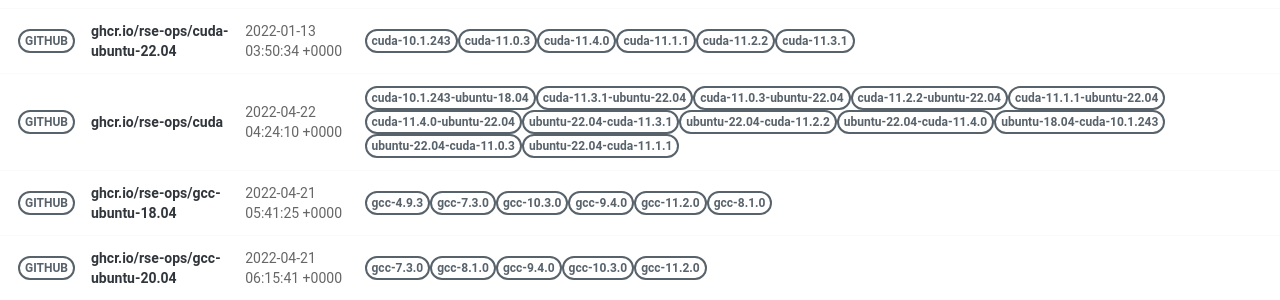
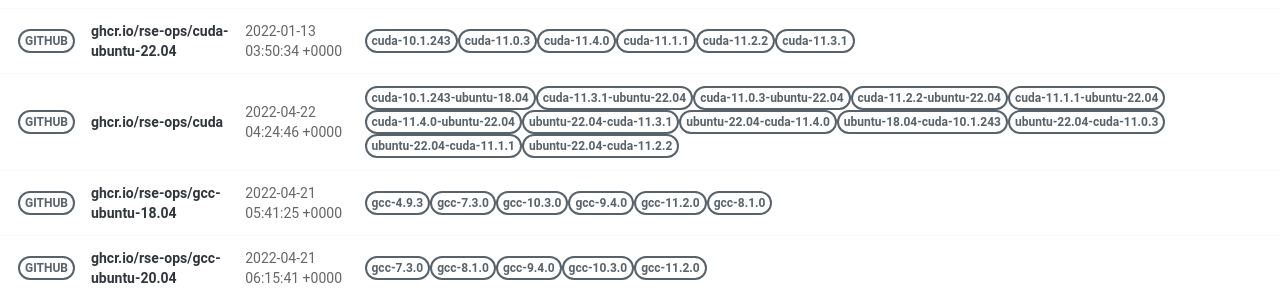
Before and after one commit to rse-ops/docker-images, a Jekyll site: the page built from pages/index.md, in a window 1280 px wide. Shown: the part 421-721 px from the top of the page. Built offline with Jekyll 4.4.1, drawn with Linux system fonts in a browser that asks for light colours; nearby versions of some CDN libraries.

Commit message:
Automated push to update library 2022-04-22

```diff
--- a/_library/ghcr.io-rse-ops-cuda.md
+++ b/_library/ghcr.io-rse-ops-cuda.md
@@ -1,7 +1,7 @@
 ---
 layout: container
 name: ghcr.io/rse-ops/cuda
-updated_at: 2022-04-22 04:24:10.602658
+updated_at: 2022-04-22 04:24:46.264704
 
 
 container_url: https://github.com/orgs/rse-ops/packages/container/package/cuda
```
Also changed, not shown: other parts of _library/ghcr.io-rse-ops-cuda.md (+3 -3 lines).
